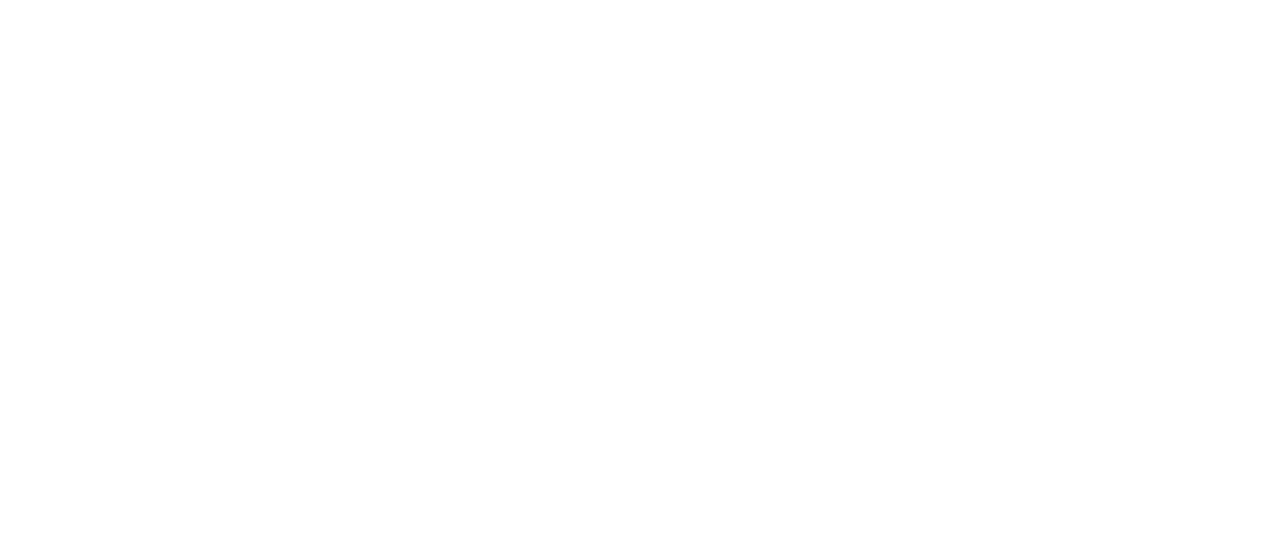
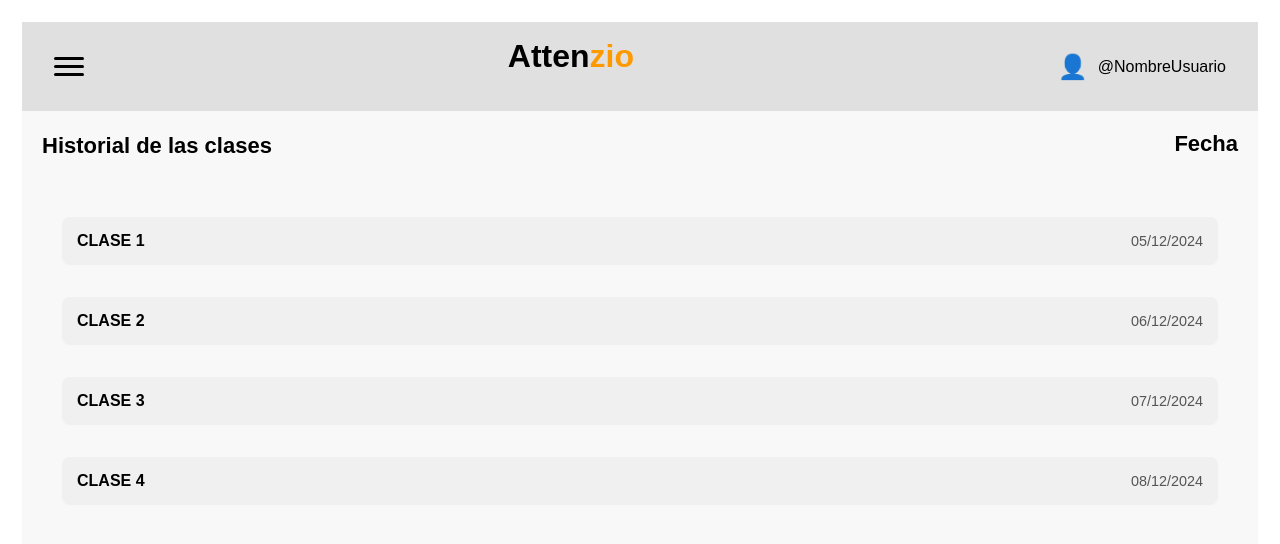
Before and after one commit to juanpab05/ProyectoBD, a React (Create React App) app in the folder frontend/: page /historial/1 in a window 1280 px wide. Before the commit this address had no page. Shown: the top 544 px of the page. Built offline with nearby package versions, Linux system fonts and the light colour scheme.

Commit message:
Nombre de las personas en el url

```diff
--- a/frontend/src/pages/Historial/index.js
+++ b/frontend/src/pages/Historial/index.js
@@ -1,9 +1,12 @@
 import React from 'react';
 import "../style.css";
 import "./Historial.css";
+import { useParams } from 'react-router-dom';
 import Header from '../../components/Header/Header';
 
 const Historial = () => {
+  const { nombreUsuario } = useParams(); // Captura el parámetro dinámico
+
   // Datos de las clases
   const clases = [
     { nombre: "CLASE 1", fecha: "05/12/2024" },
--- a/frontend/src/pages/Home/Login/Login.js
+++ b/frontend/src/pages/Home/Login/Login.js
@@ -1,6 +1,7 @@
 import React, { useState } from 'react';
 import { Link, useNavigate } from 'react-router-dom';
 import { loginUsuario } from '../../../api/login';
+import axios from 'axios';
 import './Login.css'; // Importa el archivo CSS para los estilos
 
 const Login = () => {
--- a/frontend/src/pages/InformePreguntas/style.css
+++ b/frontend/src/pages/InformePreguntas/style.css
@@ -1,5 +1,3 @@
-
-
   /* Encabezados de la tabla */
   .table-header {
     display: grid;
--- a/frontend/src/routes/UserRoutes.js
+++ b/frontend/src/routes/UserRoutes.js
@@ -5,7 +5,7 @@
 const UserRoutes = [
     { path: '/tipousuario', element: <UserType/>},
     { path: '/datosusuario', element: <DatosUsuario /> },
-    { path: '/historial', element: <Historial /> },
+    { path: '/historial/:nombreUsuario', element: <Historial /> },
 ];
 
 export default UserRoutes;
```
